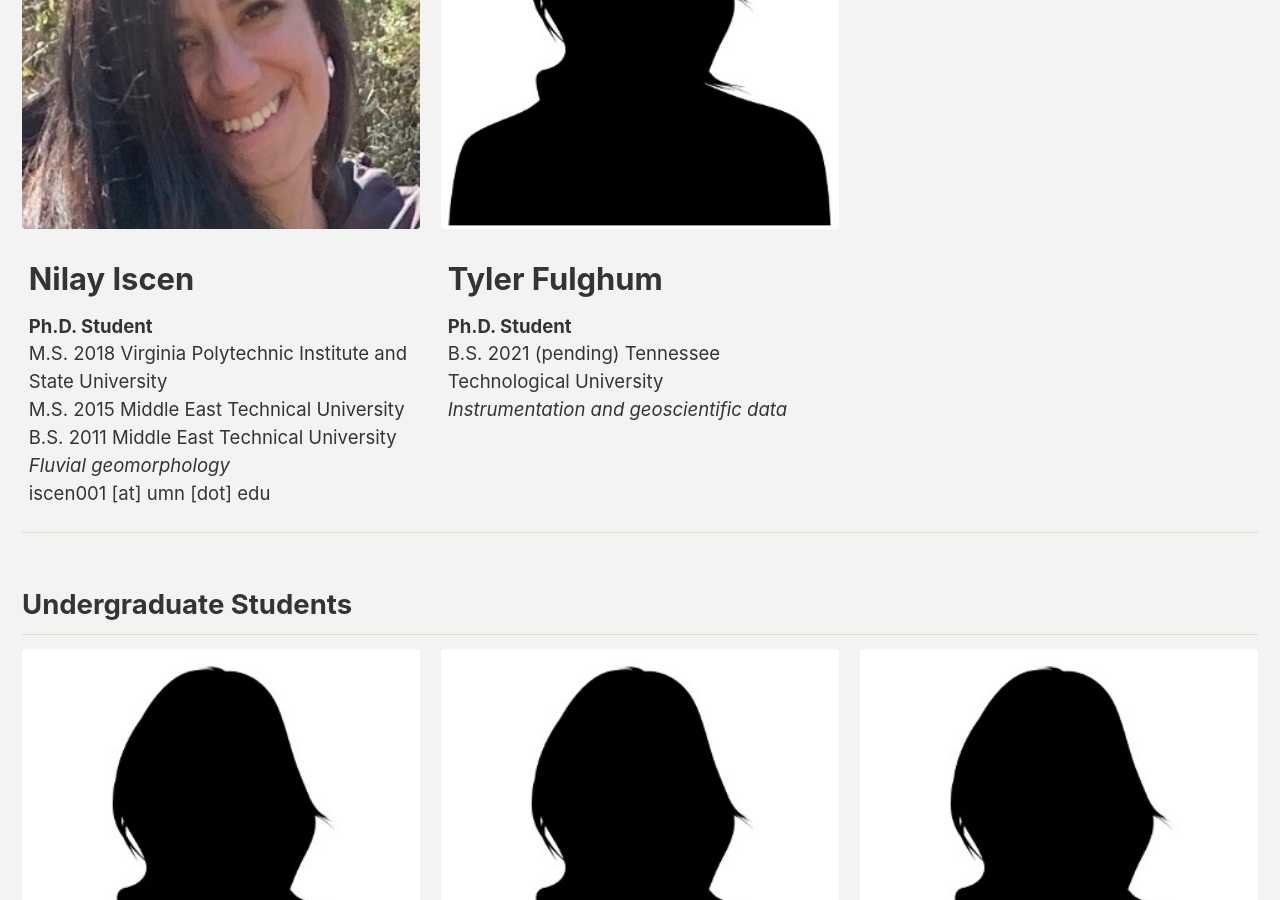
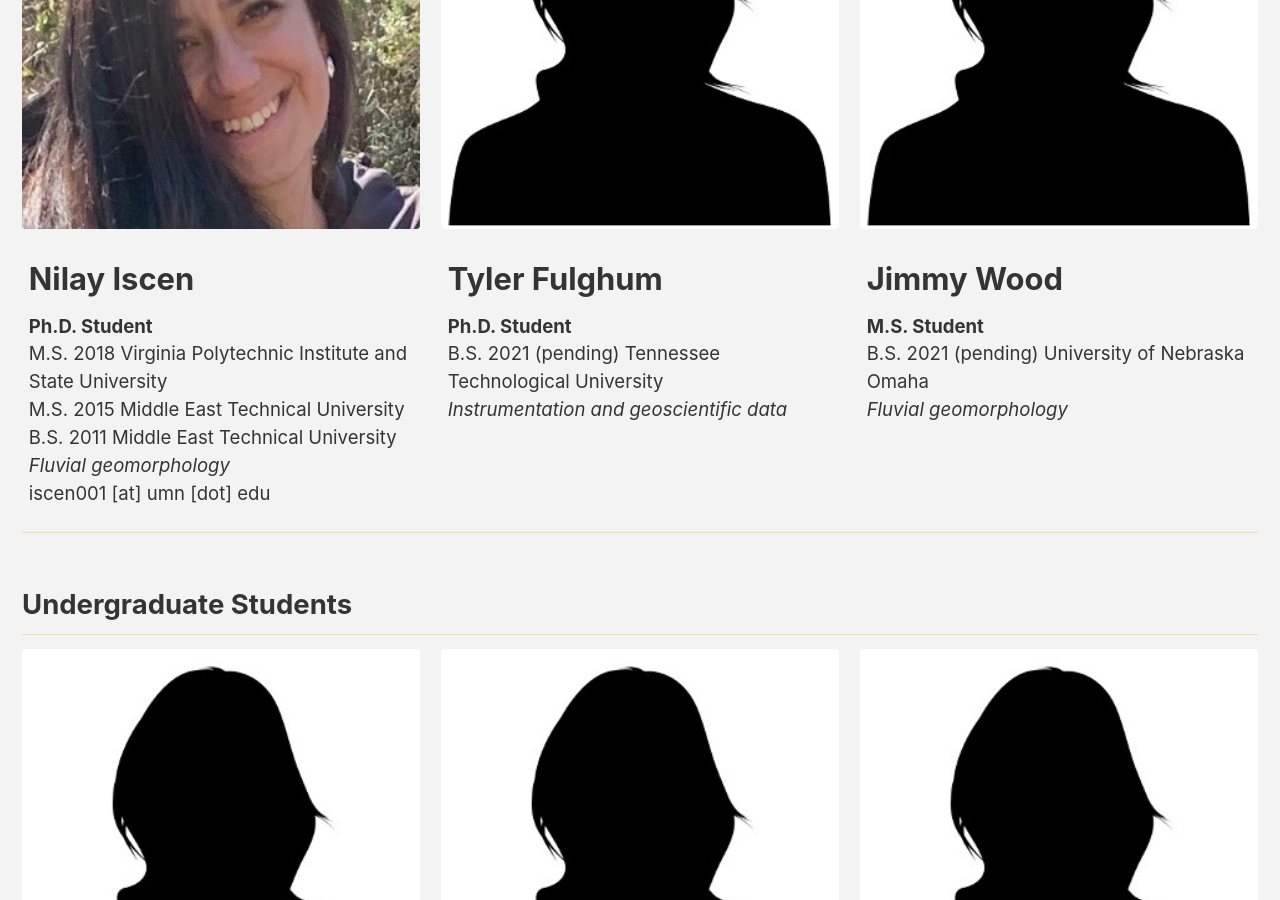
Before and after one commit to MNiMORPH/MNiMORPH.github.io, a Jekyll site: the page built from _pages/people.md, in a window 1280 px wide and 900 px high, scrolled down 3844 px. Built offline with Jekyll 4.4.1, drawn with Linux system fonts in a browser that asks for light colours; cached includes are drawn as plain includes; nearby versions of some CDN libraries.

Commit message:
Jimmy Wood

```diff
--- a/_pages/people.md
+++ b/_pages/people.md
@@ -143,6 +143,16 @@ grads:
     excerpt: "**Ph.D. Student**<br/>
               B.S. 2021 (pending) Tennessee Technological University<br/>
               *Instrumentation and geoscientific data*
+              "
+    #url: ""
+    #btn_label: "Homepage"
+    #btn_class: "btn--inverse"
+  - image_path: /assets/images/headshots/blank.jpg
+    alt: "Jimmy Wood"
+    title: "Jimmy Wood"
+    excerpt: "**M.S. Student**<br/>
+              B.S. 2021 (pending) University of Nebraska Omaha<br/>
+              *Fluvial geomorphology*
               "
     #url: ""
     #btn_label: "Homepage"
```
